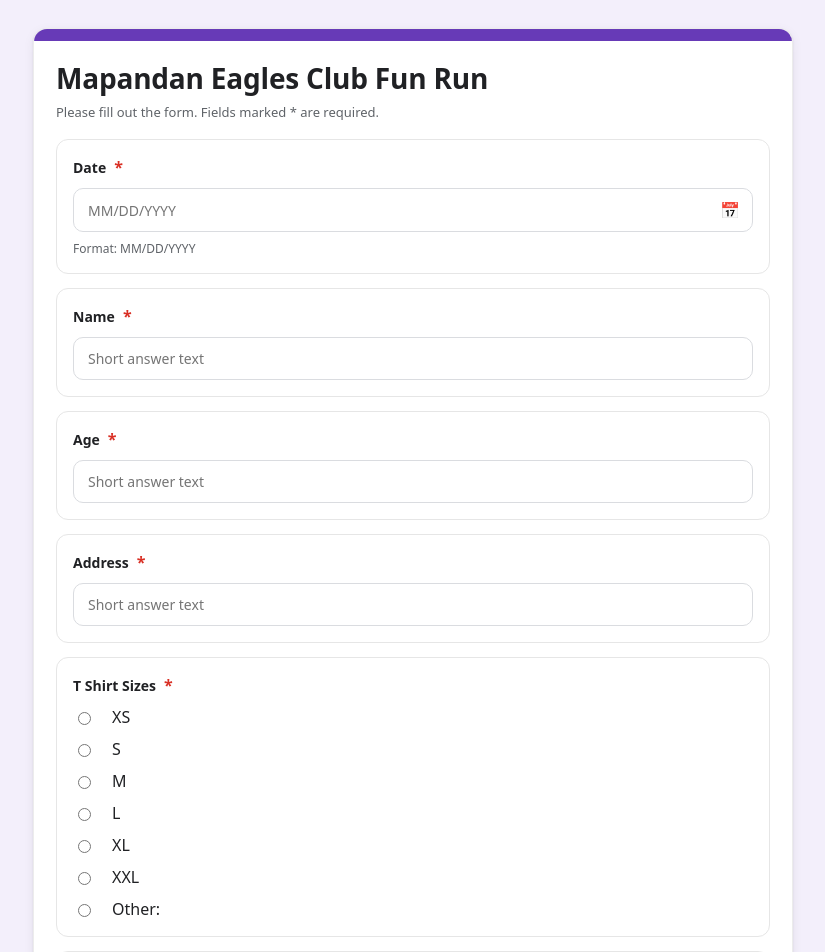
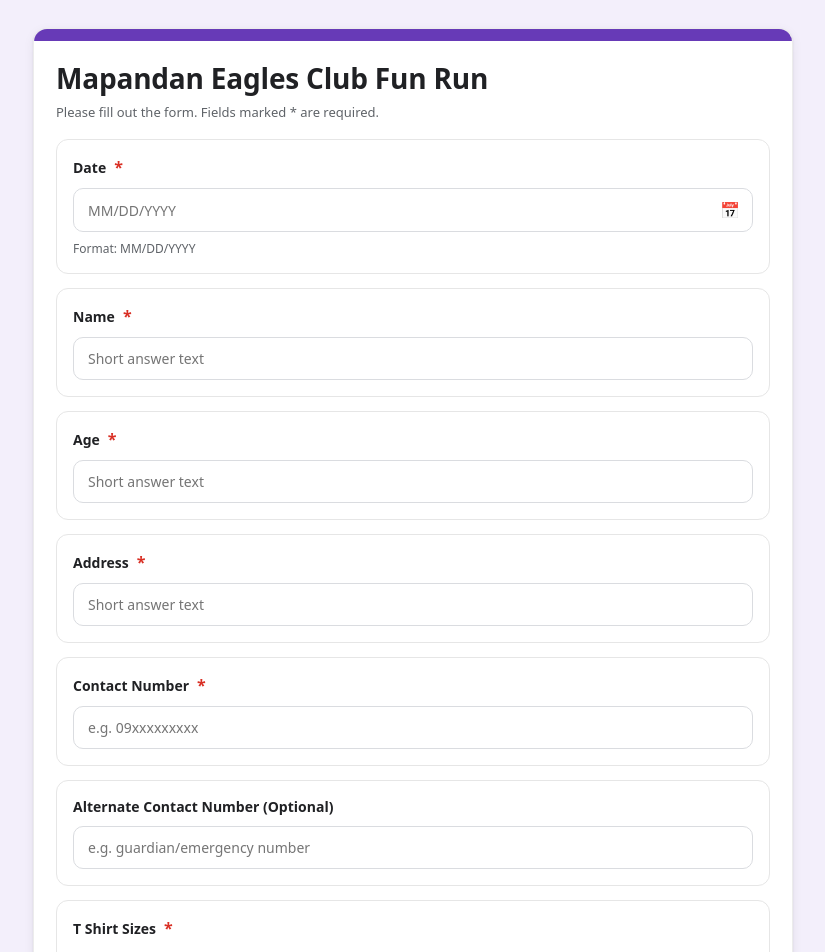
Before and after one commit to Roriber/funrun-form, a React (Vite) app: page / in a window 1280 px wide. Shown: the top 952 px of the page, without its empty margins (227-1052 px from the left). Built offline with nearby package versions, Linux system fonts and the light colour scheme.

Commit message:
putting contact

```diff
--- a/src/FunRunForm.jsx
+++ b/src/FunRunForm.jsx
@@ -25,9 +25,15 @@ export default function FunRunForm() {
   const [name, setName] = useState("");
   const [age, setAge] = useState("");
   const [address, setAddress] = useState("");
+
+  // ✅ NEW: contact numbers
+  const [contactNumber, setContactNumber] = useState("");
+  const [altContactNumber, setAltContactNumber] = useState("");
+
   const [shirtSize, setShirtSize] = useState("");
   const [otherSize, setOtherSize] = useState("");
   const [paymentFile, setPaymentFile] = useState(null);
+
   const isMobile = window.matchMedia("(max-width: 640px)").matches;
 
   const [loading, setLoading] = useState(false);
@@ -65,6 +71,11 @@ export default function FunRunForm() {
     setName("");
     setAge("");
     setAddress("");
+
+    // ✅ NEW: clear contact numbers
+    setContactNumber("");
+    setAltContactNumber("");
+
     setShirtSize("");
     setOtherSize("");
     setPaymentFile(null);
@@ -87,6 +98,15 @@ export default function FunRunForm() {
 
     const date = format(dateObj, "MM/dd/yyyy");
 
+    if (!name.trim()) return notifyError("Please enter your name.");
+    if (!String(age).trim()) return notifyError("Please enter your age.");
+    if (!address.trim()) return notifyError("Please enter your address.");
+
+    // ✅ NEW: validate required contact number
+    if (!contactNumber.trim()) return notifyError("Please enter your contact number.");
+
+    if (!shirtSize) return notifyError("Please select a T-shirt size.");
+
     if (shirtSize === "OTHER" && !otherSize.trim()) {
       return notifyError("Please type your 'Other' shirt size.");
     }
@@ -107,6 +127,11 @@ export default function FunRunForm() {
         name: name.trim(),
         age: String(age).trim(),
         address: address.trim(),
+
+        // ✅ NEW: include in payload
+        contactNumber: contactNumber.trim(),
+        altContactNumber: altContactNumber.trim(), // optional
+
         shirtSize: finalShirtSize,
         payment: {
           name: paymentFile.name,
@@ -137,9 +162,7 @@ export default function FunRunForm() {
         <div style={styles.headerBar} />
         <div style={styles.header}>
           <h2 style={styles.title}>Mapandan Eagles Club Fun Run</h2>
-                    <p style={styles.subtitle}>
-                        Please fill out the form. Fields marked * are required.
-                    </p>
+          <p style={styles.subtitle}>Please fill out the form. Fields marked * are required.</p>
         </div>
 
         <form onSubmit={handleSubmit} style={styles.form}>
@@ -177,6 +200,7 @@ export default function FunRunForm() {
                 onChange={(e) => setAge(e.target.value)}
                 style={styles.input}
                 placeholder="Short answer text"
+                inputMode="numeric"
               />
             </div>
           </Field>
@@ -192,6 +216,31 @@ export default function FunRunForm() {
             </div>
           </Field>
 
+          {/* ✅ NEW: Contact Number fields */}
+          <Field label="Contact Number" required>
+            <div style={styles.inputWrap}>
+              <input
+                value={contactNumber}
+                onChange={(e) => setContactNumber(e.target.value)}
+                style={styles.input}
+                placeholder="e.g. 09xxxxxxxxx"
+                inputMode="tel"
+              />
+            </div>
+          </Field>
+
+          <Field label="Alternate Contact Number (Optional)">
+            <div style={styles.inputWrap}>
+              <input
+                value={altContactNumber}
+                onChange={(e) => setAltContactNumber(e.target.value)}
+                style={styles.input}
+                placeholder="e.g. guardian/emergency number"
+                inputMode="tel"
+              />
+            </div>
+          </Field>
+
           <Field label="T Shirt Sizes" required>
             <div style={styles.radioGroup}>
               {SIZES.map((s) => (
@@ -203,9 +252,7 @@ export default function FunRunForm() {
                     checked={shirtSize === s}
                     onChange={() => setShirtSize(s)}
                   />
-                                    <span style={{ marginLeft: 8 }}>
-                                        {s === "OTHER" ? "Other:" : s}
-                                    </span>
+                  <span style={{ marginLeft: 8 }}>{s === "OTHER" ? "Other:" : s}</span>
 
                   {s === "OTHER" && shirtSize === "OTHER" && (
                     <input
@@ -239,7 +286,6 @@ export default function FunRunForm() {
                   ref={fileInputRef}
                   type="file"
                   accept="image/*,.pdf"
-                                    // ✅ allows selecting same file again
                   onClick={(e) => {
                     e.target.value = null;
                   }}
@@ -262,7 +308,6 @@ export default function FunRunForm() {
           <div style={styles.modal} onClick={(e) => e.stopPropagation()}>
             {modalStep === "message" ? (
               <>
-                                {/* ✅ show only "Submitted!" for success */}
                 {modalType === "success" ? (
                   <h3 style={{ margin: 0, fontSize: 20 }}>{modalText}</h3>
                 ) : (
@@ -275,7 +320,6 @@ export default function FunRunForm() {
                 <button
                   onClick={() => {
                     if (modalType === "success") {
-                                            // ✅ after submitted, ask submit another
                       setModalStep("askAgain");
                     } else {
                       closeModal();
@@ -301,7 +345,7 @@ export default function FunRunForm() {
                 <div style={{ display: "flex", gap: 10, marginTop: 12 }}>
                   <button
                     onClick={() => {
-                                            resetForm();   // ✅ clears form + file input (no refresh needed)
+                      resetForm();
                       closeModal();
                     }}
                     style={{ ...styles.button, flex: 1 }}
@@ -311,14 +355,11 @@ export default function FunRunForm() {
 
                   <button
                     onClick={() => {
-                                            resetForm();     // ✅ clear form + fix file input bug
-                                            closeModal();    // ✅ close popup
+                      // keeps the "no refresh + no upload bug" behavior
+                      resetForm();
+                      closeModal();
                     }}
-                                        style={{
-                                            ...styles.button,
-                                            flex: 1,
-                                            background: "#5f6368",
-                                        }}
+                    style={{ ...styles.button, flex: 1, background: "#5f6368" }}
                   >
                     No
                   </button>
```
Also changed, not shown: 1 other file (tests, documents, lock files or other folders). Lines whose indentation alone changed are shown as unchanged.
